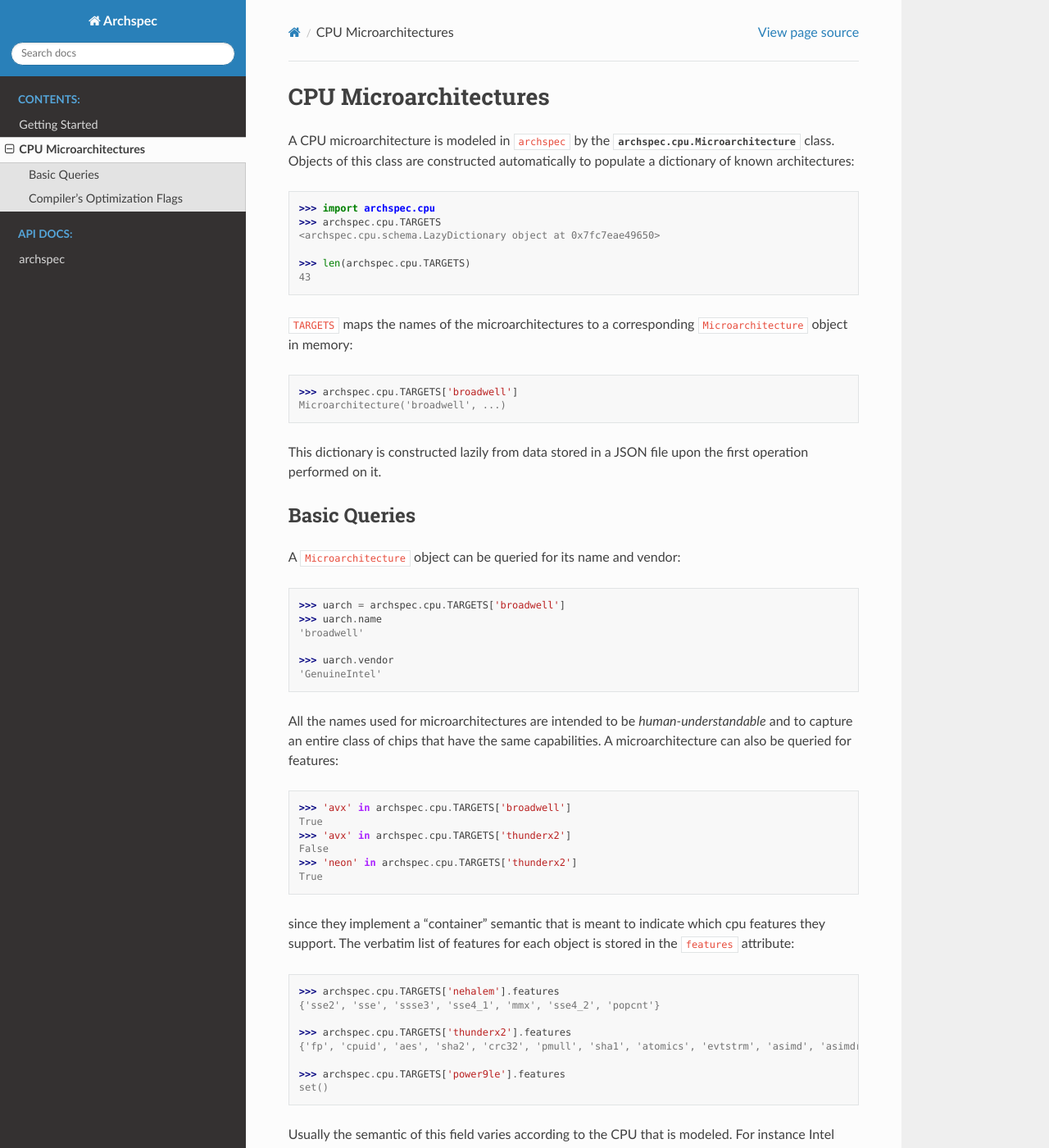
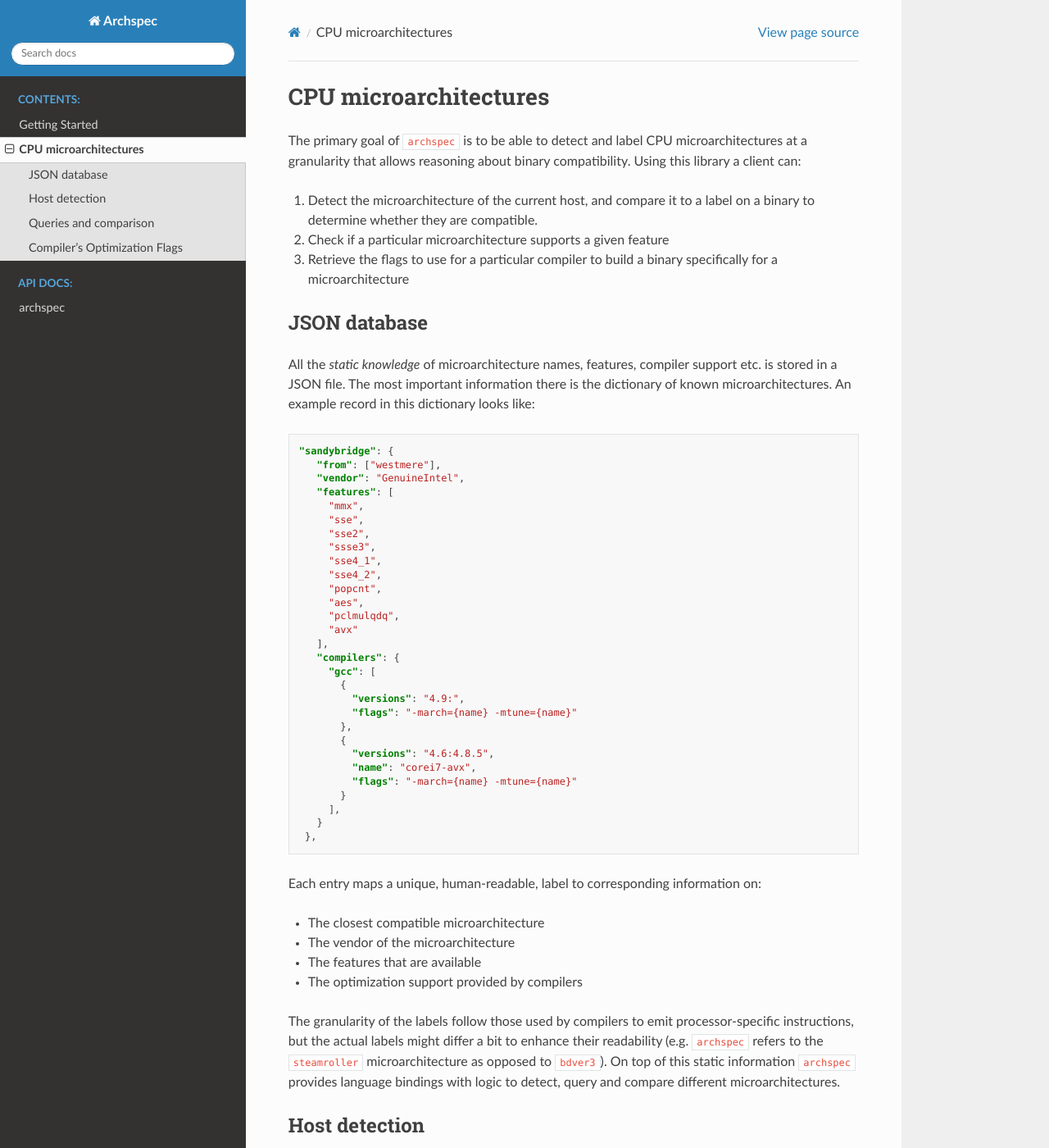
Before and after one commit to archspec/archspec, a Sphinx documentation site: the page built from docs/source/microarchitectures.rst, in a window 1280 px wide and 1400 px high. Shown: the whole window at 82% size. Built offline with Sphinx 7.4.7 and the Read the Docs theme 2.0.0, drawn with Linux system fonts in a browser that asks for light colours; some of the changed text lies outside the part shown.

Commit message:
Add a section on host detection to docs (#74)
fixes #8

This commit reworks the documentation to add a
"Host detection" section and adds a few words
about the JSON file containing the knowledge
on different microarchitectures

```diff
--- a/docs/source/microarchitectures.rst
+++ b/docs/source/microarchitectures.rst
@@ -4,13 +4,146 @@
    SPDX-License-Identifier: (Apache-2.0 OR MIT)
 
 ======================
-CPU Microarchitectures
+CPU microarchitectures
 ======================
 
-A CPU microarchitecture is modeled in ``archspec`` by the
-:py:class:`archspec.cpu.Microarchitecture` class.
-Objects of this class are constructed automatically to
-populate a dictionary of known architectures:
+The primary goal of ``archspec`` is to be able to detect and label CPU microarchitectures
+at a granularity that allows reasoning about binary compatibility. Using this library a client
+can:
+
+1. Detect the microarchitecture of the current host, and compare it to a label on a binary
+   to determine whether they are compatible.
+2. Check if a particular microarchitecture supports a given feature
+3. Retrieve the flags to use for a particular compiler to build a binary specifically for
+   a microarchitecture
+
+
+.. _cpu_json_database:
+
+-------------
+JSON database
+-------------
+
+All the *static knowledge* of microarchitecture names, features, compiler support
+etc. is stored in a JSON file. The most important information there is
+the dictionary of known microarchitectures. An example record in this dictionary looks like:
+
+.. code-block:: json
+
+   "sandybridge": {
+      "from": ["westmere"],
+      "vendor": "GenuineIntel",
+      "features": [
+        "mmx",
+        "sse",
+        "sse2",
+        "ssse3",
+        "sse4_1",
+        "sse4_2",
+        "popcnt",
+        "aes",
+        "pclmulqdq",
+        "avx"
+      ],
+      "compilers": {
+        "gcc": [
+          {
+            "versions": "4.9:",
+            "flags": "-march={name} -mtune={name}"
+          },
+          {
+            "versions": "4.6:4.8.5",
+            "name": "corei7-avx",
+            "flags": "-march={name} -mtune={name}"
+          }
+        ],
+      }
+    },
+
+Each entry maps a unique, human-readable, label to corresponding information on:
+
+- The closest compatible microarchitecture
+- The vendor of the microarchitecture
+- The features that are available
+- The optimization support provided by compilers
+
+The granularity of the labels follow those used by compilers to emit processor-specific
+instructions, but the actual labels might differ a bit to enhance their readability
+(e.g. ``archspec`` refers to the ``steamroller`` microarchitecture as opposed to ``bdver3``).
+On top of this static information ``archspec`` provides language bindings with logic to
+detect, query and compare different microarchitectures.
+
+.. _cpu_host_detection:
+
+--------------
+Host detection
+--------------
+
+Detection of the host where ``archspec`` is being run can be performed with a simple function call:
+
+.. code-block:: python
+
+   >>> import archspec.cpu
+   >>> host = archspec.cpu.host()
+
+where the return value is a :py:class:`archspec.cpu.Microarchitecture` object. To obtain the
+label of the host one can simply convert this object to a string:
+
+.. code-block:: python
+
+   >>> str(host)
+   'cannonlake'
+
+If more information is needed the object can also be converted to a built-in dictionary:
+
+.. code-block:: python
+
+   >>> import pprint
+   >>> pprint.pprint(host.to_dict())
+   {'features': ['adx',
+                 'aes',
+                 'avx',
+                 'avx2',
+                 'avx512bw',
+                 'avx512cd',
+                 'avx512dq',
+                 'avx512f',
+                 'avx512ifma',
+                 'avx512vbmi',
+                 'avx512vl',
+                 'bmi1',
+                 'bmi2',
+                 'clflushopt',
+                 'f16c',
+                 'fma',
+                 'mmx',
+                 'movbe',
+                 'pclmulqdq',
+                 'popcnt',
+                 'rdrand',
+                 'rdseed',
+                 'sha',
+                 'sse',
+                 'sse2',
+                 'sse4_1',
+                 'sse4_2',
+                 'ssse3',
+                 'umip',
+                 'xsavec',
+                 'xsaveopt'],
+    'generation': 0,
+    'name': 'cannonlake',
+    'parents': ['skylake'],
+    'vendor': 'GenuineIntel'}
+
+.. _cpu_microarchitecture_object:
+
+----------------------
+Queries and comparison
+----------------------
+
+The list of all microarchitectures known by ``archspec`` is accessible through a global dictionary
+that maps the microarchitecture labels to a corresponding ``Microarchitecture`` object in memory:
 
 .. code-block:: python
 
@@ -18,24 +151,15 @@
     >>> archspec.cpu.TARGETS
     <archspec.cpu.schema.LazyDictionary object at 0x7fc7eae49650>
 
+    >>> archspec.cpu.TARGETS['broadwell']
+    Microarchitecture('broadwell', ...)
+
     >>> len(archspec.cpu.TARGETS)
     43
 
-``TARGETS`` maps the names of the microarchitectures to a corresponding
-``Microarchitecture`` object in memory:
-
-.. code-block:: python
-
-    >>> archspec.cpu.TARGETS['broadwell']
-    Microarchitecture('broadwell', ...)
-
-This dictionary is constructed lazily from data stored in
-a JSON file upon the first operation performed on it.
-
--------------
-Basic Queries
--------------
-
+This dictionary is constructed lazily from data stored in the :ref:`cpu_json_database`
+upon the first operation performed on it (e.g. the :ref:`cpu_host_detection` shown
+in the previous section).
 A ``Microarchitecture`` object can be queried for its name and vendor:
 
 .. code-block:: python
@@ -146,7 +270,7 @@
     >>> archspec.cpu.TARGETS['thunderx2'].optimization_flags('gcc', '5.1.0')
     '-march=armv8-a+crc+crypto'
 
-If a compiler if unknown to ``archspec`` an empty string is returned:
+If a compiler is unknown to ``archspec`` an empty string is returned:
 
 .. code-block:: python
 
```
Also changed, not shown: docs/source/getting_started.rst (+5 -7 lines).
